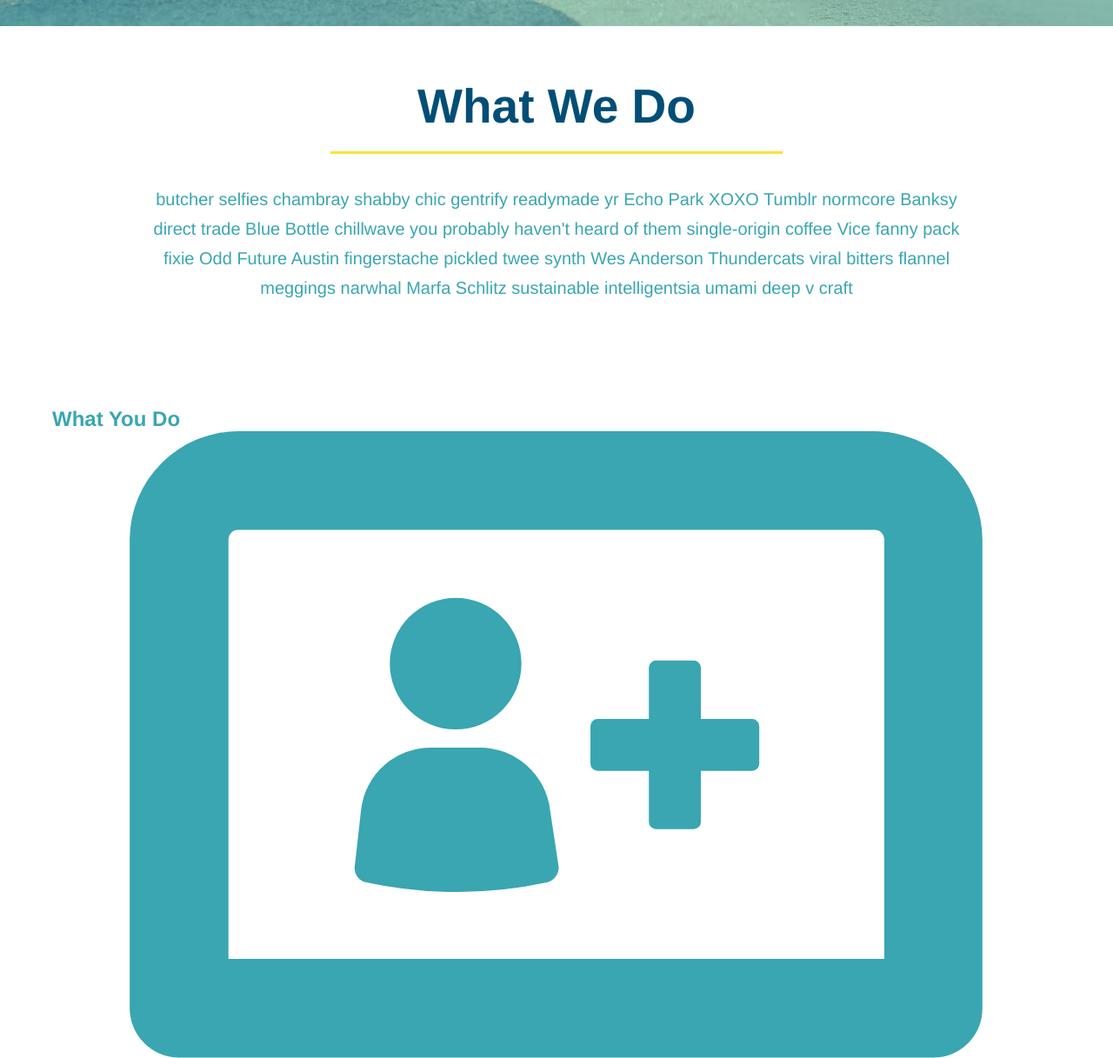
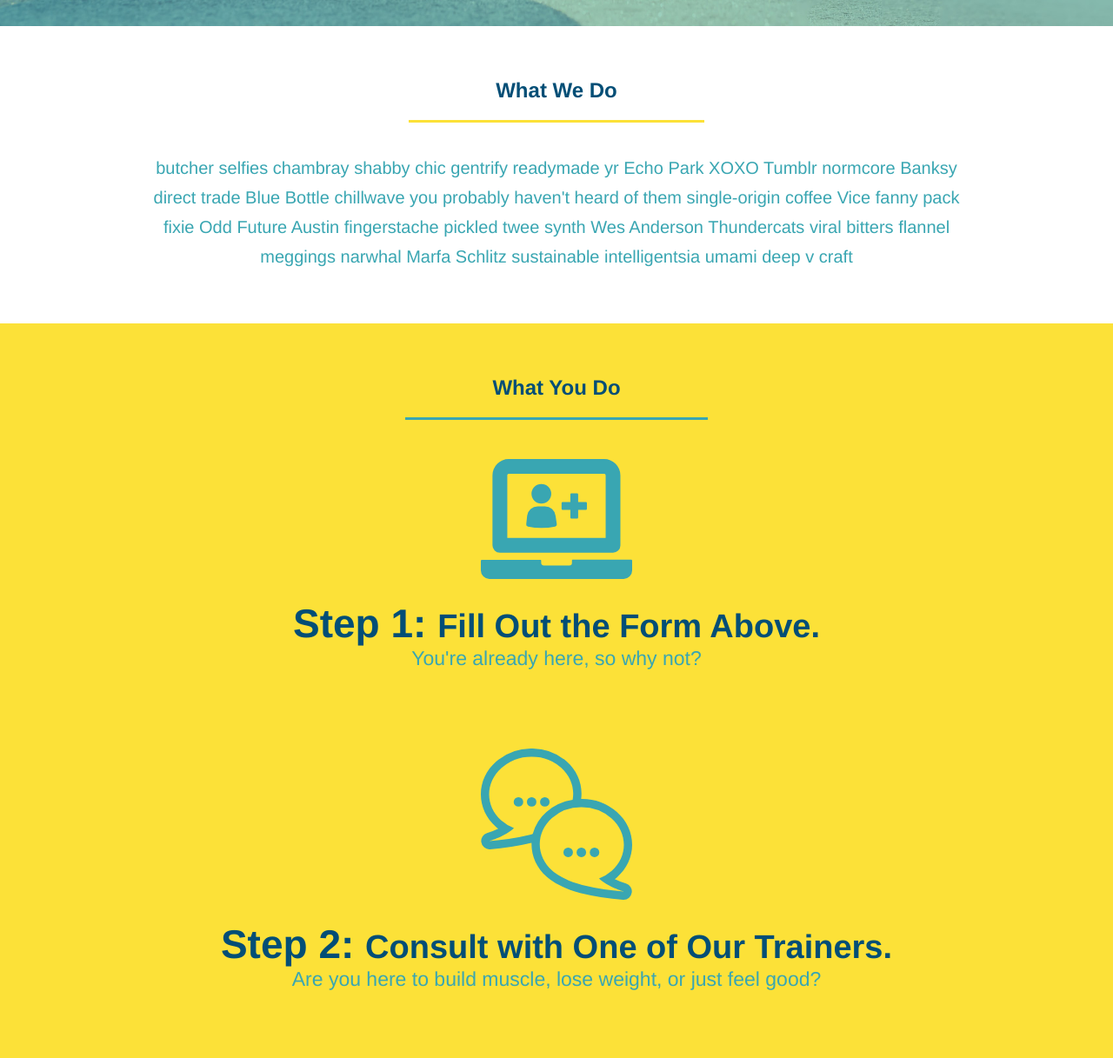
Before and after one commit to Krushtons/run-buddy, a plain HTML site: page index.html in a window 1280 px wide. Shown: the part 652-1869 px from the top of the page at 87% size. Drawn offline with Linux system fonts and the light colour scheme.

Commit message:
steps formatting

```diff
--- a/assets/css/Style.css
+++ b/assets/css/Style.css
@@ -128,16 +128,6 @@ section {
     text-align: center;
 }
 
-.intro h2 {
-    font-size: 55px;
-    color: #024e76;
-    margin-bottom: 35px;
-    padding: 0 100px 20px 100px;
-    border-bottom: 3px solid;
-    border-color: #fce138;
-    display: inline-block;
-}
-
 .intro p {
     line-height: 1.7;
     color: #39a6b2;
@@ -145,3 +135,49 @@ section {
     font-size: 20px;
     margin: 0 auto;
 }
+
+.steps {
+    text-align: center;
+    background: #fce138;
+}
+
+.section-title {
+    font-size: 55ox;
+    color: #024e76;
+    margin-bottom: 35px;
+    padding: 0 100px 20px 100px;
+    display: inline-block;
+    border-bottom: 3px solid;
+}
+
+.primary-border {
+    border-color: #fce138;
+}
+
+.secondary-border {
+    border-color: #39a6b2;
+}
+
+.steps div {
+    margin-bottom: 80px;
+}
+
+.steps img {
+    width: 15%;
+    margin: 10px 0;
+}
+
+.steps h3 {
+    color: #024e76;
+    font-size: 46px;
+    margin-top: 10px;
+}
+
+.steps p {
+    color: #39a6b2;
+    font-size: 23px;
+}
+
+.steps span {
+    font-size: 38px;
+}
--- a/index.html
+++ b/index.html
@@ -70,38 +70,38 @@
 
         <!--"what we do" section-->
         <section id="what-we-do" class="intro">
-            <h2>What We Do</h2>
+            <h2 class="section-title primary-border">What We Do</h2>
             <p>
                 butcher selfies chambray shabby chic gentrify readymade yr Echo Park XOXO Tumblr normcore Banksy direct trade Blue Bottle chillwave you probably haven't heard of them single-origin coffee Vice fanny pack fixie Odd Future Austin fingerstache pickled twee synth Wes Anderson Thundercats viral bitters flannel meggings narwhal Marfa Schlitz sustainable intelligentsia umami deep v craft
             </p>
         </section>
 
         <!--"what you do" section-->
-        <section id="what-you-do">
-            <h2>What You Do</h2>
+        <section id="what-you-do" class="steps">
+            <h2 class="section-title secondary-border">What You Do</h2>
 
             <div>
                 <!--insert this img element-->
                 <img src="./assets/images/step-1.svg" alt="" />
-                <h3> Step 1: Fill Out the Form Above.</h3>
+                <h3> Step 1: <span>Fill Out the Form Above.</span></h3>
                 <p>You're already here, so why not?</p>
             </div>
 
             <div>
                 <img src="./assets/images/step-2.svg" alt="" />
-                <h3>Step 2: Consult with One of Our Trainers.</h3>
+                <h3>Step 2: <span>Consult with One of Our Trainers.</span></h3>
                 <p>Are you here to build muscle, lose weight, or just feel good?</p>
             </div>
 
             <div>
                 <img src="./assets/images/step-3.svg" alt="" />
-                <h3>Step 3: Get Running.</h3>
+                <h3>Step 3: <span>Get Running.</span></h3>
                 <p>Hit the ground running (literally) once your trainer lays out your plan.</p>
             </div>
 
             <div>
                 <img src="./assets/images/step-4.svg" alt="" />
-                <h3>Step 4: See Results.</h3>
+                <h3>Step 4: <span>See Results.</span></h3>
                 <p>Bi-weekly checkins with your trainer will keep you focused</p>
             </div>
         </section>
```
